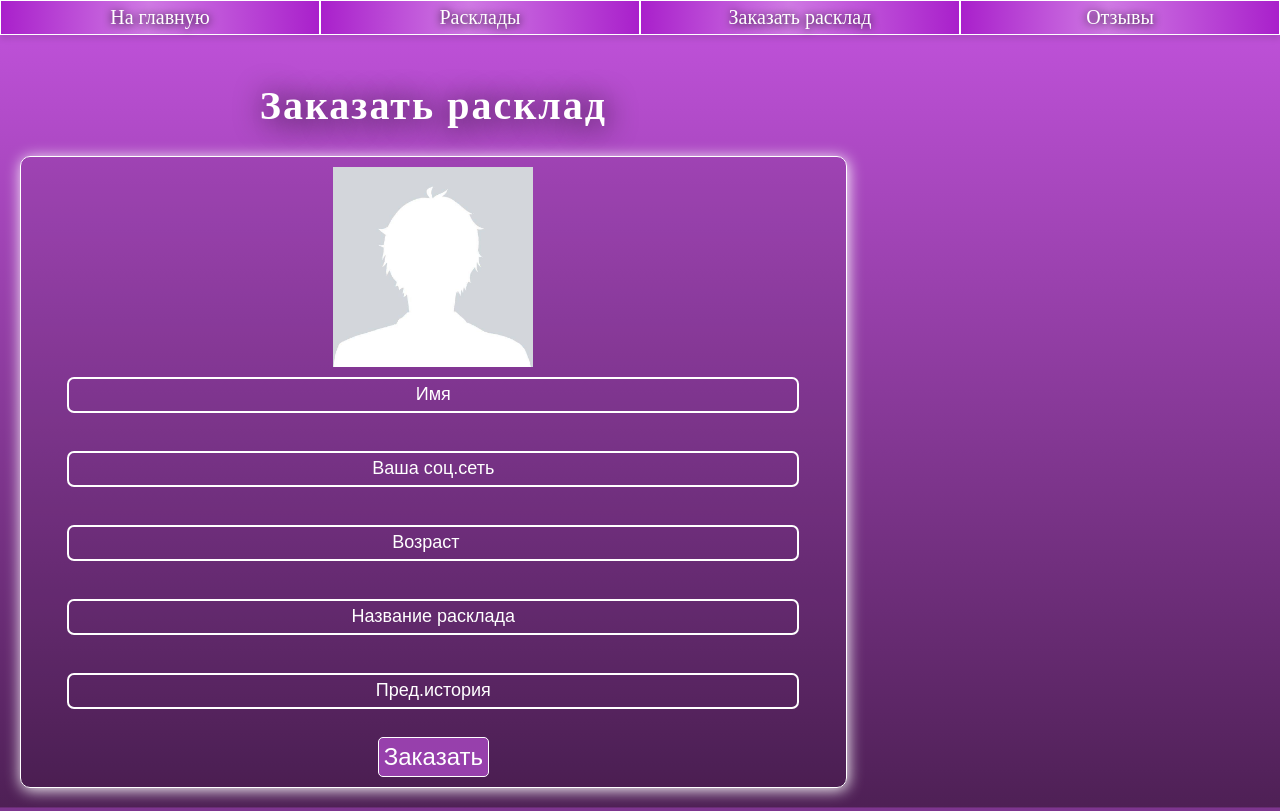
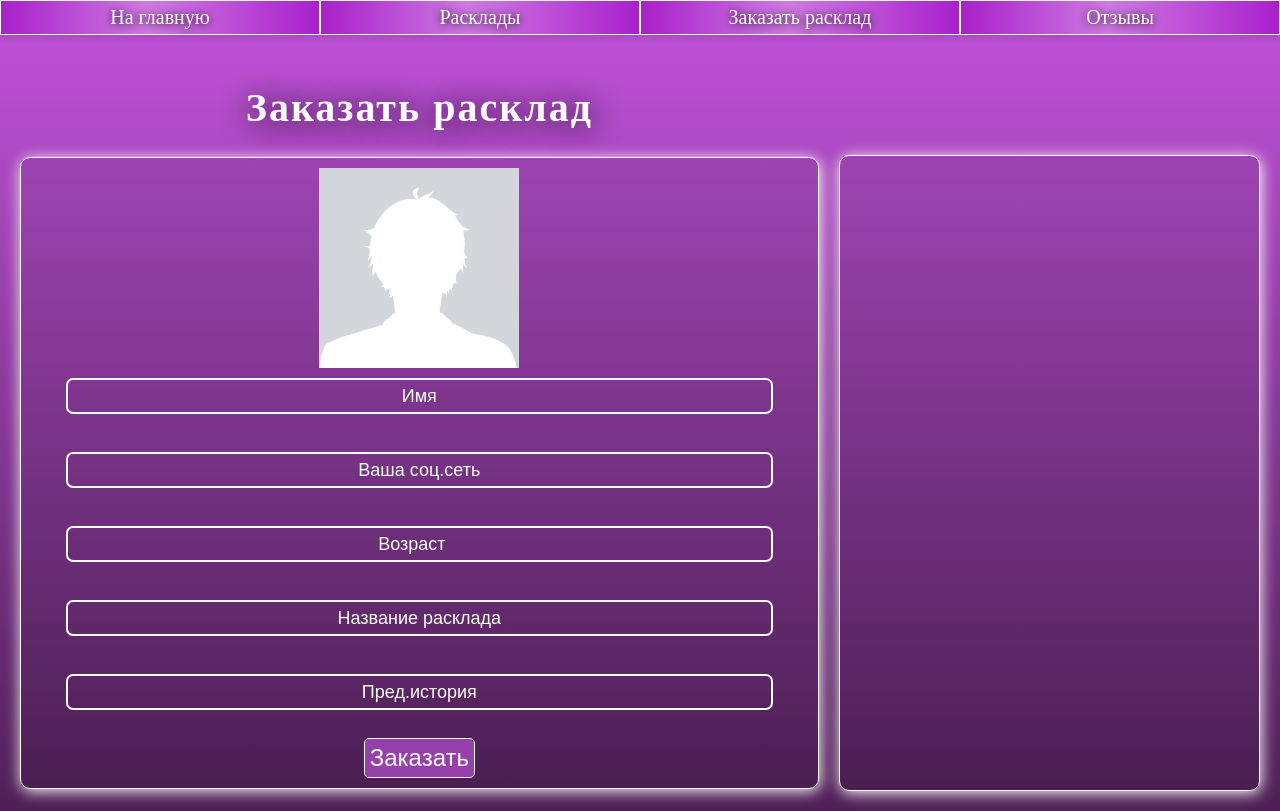
Before and after one commit to Inquisitor-ua/Liberty, a Django app: page /rasklad/ in a window 1280 px wide. Shown: the part 99-910 px from the top of the page. Run offline with Django 5.2, Linux system fonts and the light colour scheme.

Commit message:
kolonka sprava

```diff
--- a/auction/web/forms.py
+++ b/auction/web/forms.py
@@ -1,5 +1,5 @@
 from .models import Zapis
-from django.forms import ModelForm, TextInput, NumberInput
+from django.forms import ModelForm, TextInput, NumberInput, HiddenInput
 
 class ZapisInput(ModelForm):
     class Meta:
@@ -7,7 +7,13 @@ class ZapisInput(ModelForm):
 
         fields = ['sex','name', 'socset', 'age', 'rasklad', 'about']
 
-        widgets = {'name':TextInput(attrs={
+        widgets = {'sex': HiddenInput(attrs={
+            'class': 'rasklad-input',
+            'name': 'sex',
+            'value': 'Мужской',
+            'id': 'sex-field'
+        }),
+        'name':TextInput(attrs={
             'placeholder': 'Имя',
             'class': 'rasklad-input with-photo',
             'name': 'name'
--- a/auction/web/models.py
+++ b/auction/web/models.py
@@ -13,6 +13,7 @@ class Rasklad(models.Model):
 
 class Zapis(models.Model):
     name = models.CharField('Имя клиента', max_length=64)
+    sex = models.CharField('Пол', max_length=64)
     socset = models.CharField('Название соцсети', max_length=128)
     rasklad = models.CharField('Название расклада', max_length=128)
     age = models.IntegerField('Возраст')
--- a/auction/web/static/web/css/rasklad.css
+++ b/auction/web/static/web/css/rasklad.css
@@ -7,6 +7,7 @@
 }
 .rasklad-left{
     flex: 2;
+    margin-right: 20px;
 }
 .rasklad-right{
     flex: 1;
@@ -26,3 +27,17 @@ form img{
     width: 200px;
     height: auto;
 }
+.rasklad-right{
+    width: 100%;
+    margin-top: 100px;
+    height: 614px;
+    display: flex;
+    justify-content: space-around;
+    align-items: center;
+    flex-direction: column;
+    border: 1px rgb(255, 255, 255) solid;
+    padding: 10px;
+    border-radius: 10px;
+    box-shadow: 1px 2px 15px rgb(255, 255, 255);
+    background-color: rgba(0, 0, 0, 0.077);
+}
--- a/auction/web/templates/web/rasklad.html
+++ b/auction/web/templates/web/rasklad.html
@@ -23,15 +23,20 @@
         </form>
         </div>
     </div>
-    <div class="rasklad-right"></div>
+    <div class="rasklad-right">
+
+    </div>
 </div>
 <script>
     var image = document.getElementById('person-image');
+    var sex = document.getElementById('sex-field');
     image.addEventListener('click', () => {
         console.log(image.getAttribute('src'));
         if (image.getAttribute('src') == "{% static 'web/img/man-photo.jpg' %}"){
+            sex.setAttribute('value', 'Женский');
             image.setAttribute('src', "{% static 'web/img/woman-photo.jpg' %}");
         }   else if (image.getAttribute('src') == "{% static 'web/img/woman-photo.jpg' %}"){
+            sex.setAttribute('value', 'Мужской');
             image.setAttribute('src', "{% static 'web/img/man-photo.jpg' %}");
         }
     })
```
Also changed, not shown: auction/db.sqlite3, auction/web/migrations/0006_otzuvu_zapis_sex.py (added), auction/web/static/web/img/woman-photo.jpg.
